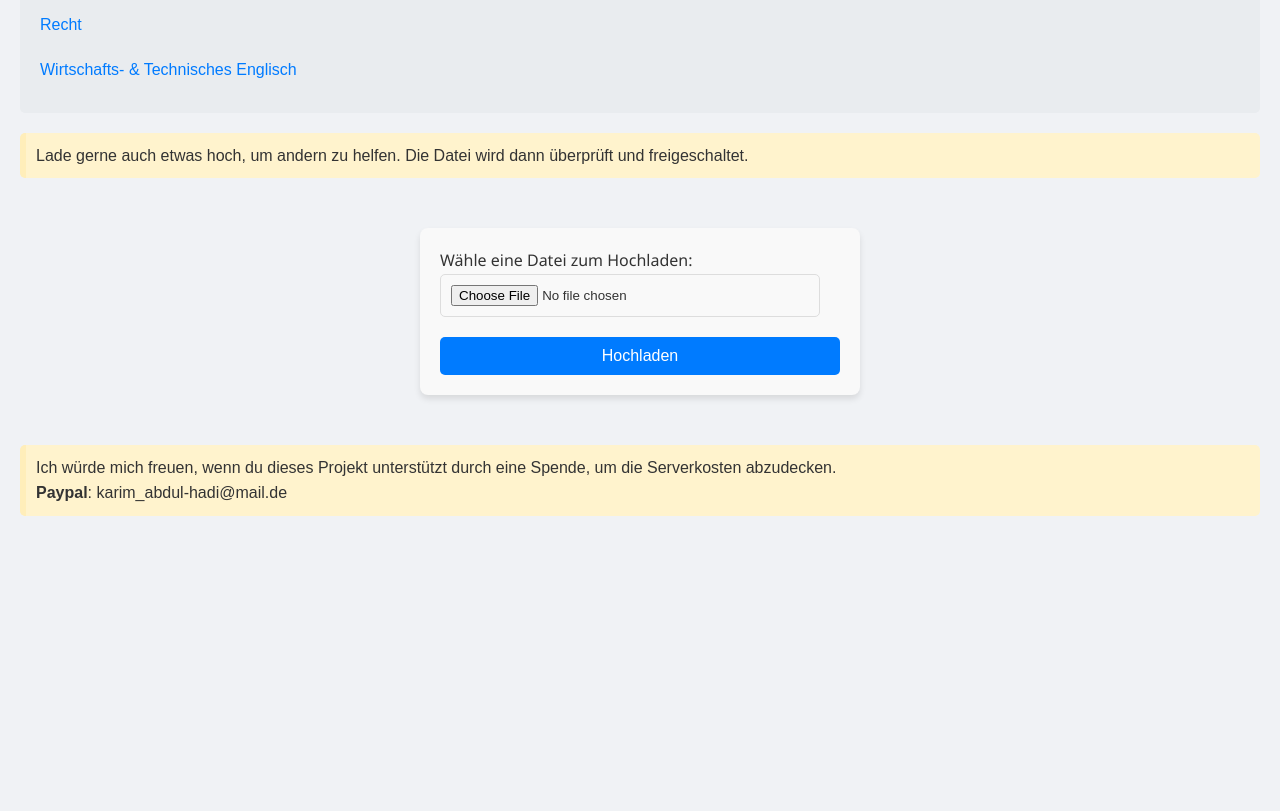
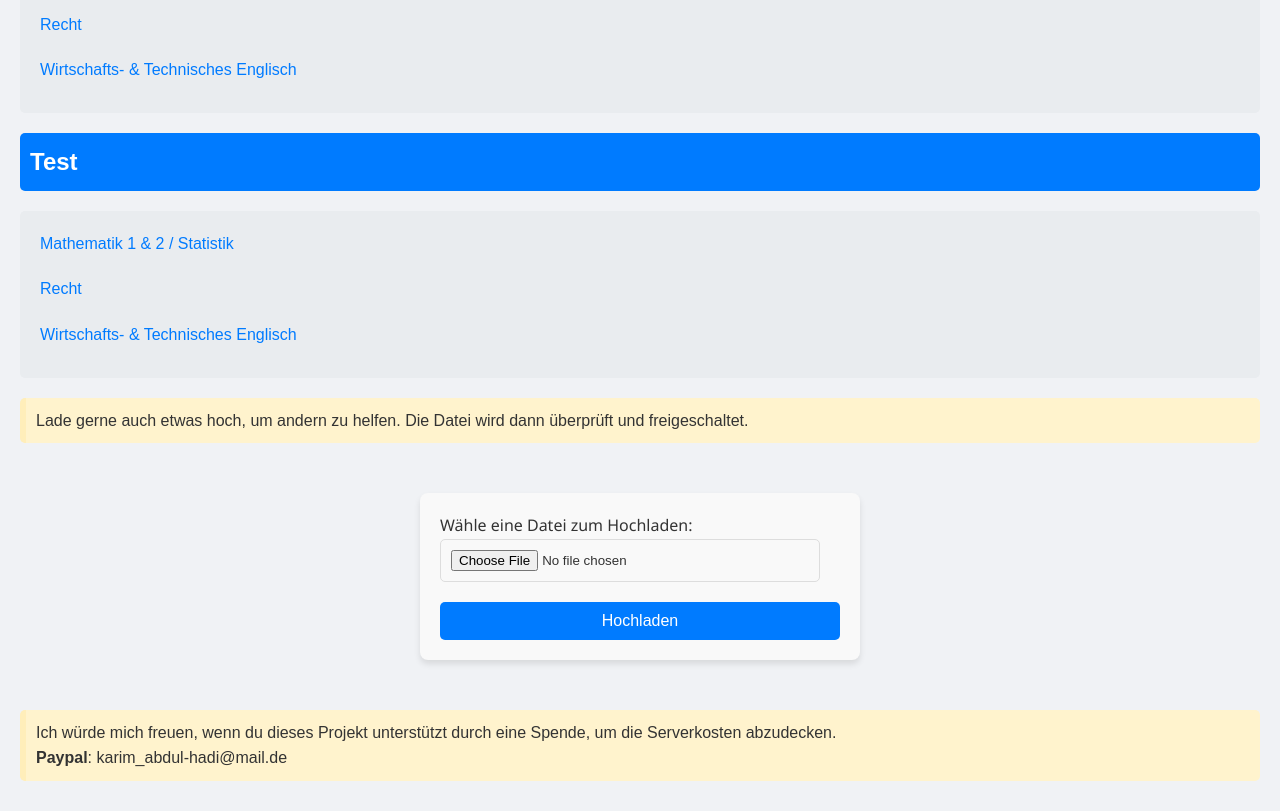
Before and after one commit to Ivan-Esau/klausurdribbler.de, a plain HTML site: page index.html in a window 1280 px wide. Shown: the part 2004-2815 px from the top of the page. Before the commit the page ends 2550 px from the top, so only its background shows below. Drawn offline with Linux system fonts and the light colour scheme.

Commit message:
Test changes

```diff
--- a/index.html
+++ b/index.html
@@ -101,6 +101,17 @@
     </li>
 </ul>
 
+<ul>
+    <li class="Fachbereich" id="Test1212"><h2>Test</h2>
+        <ul>
+            <li><a class="modul" id="4.1" href="Module/Sonstiges/Mathe%201,2%20&%20Statistik/Mathe & Statistik.html">Mathematik
+                1 & 2 / Statistik</a></li>
+            <li><a class="modul" id="4.2" href="Module/Sonstiges/Recht/RechtIndex.html">Recht</a></li>
+            <li><a class="modul" id="4.3" href="Module/Sonstiges/Englisch/Englisch.html">Wirtschafts- & Technisches
+                Englisch</a></li>
+        </ul>
+    </li>
+</ul>
 
 <!--upload & Infotext -->
 <!--
```
